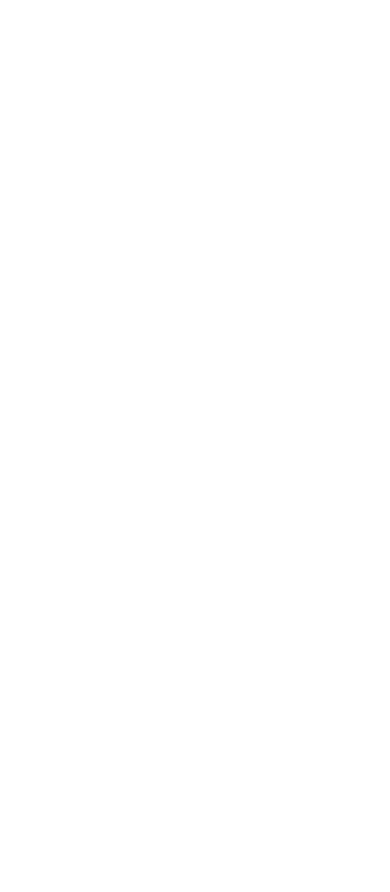
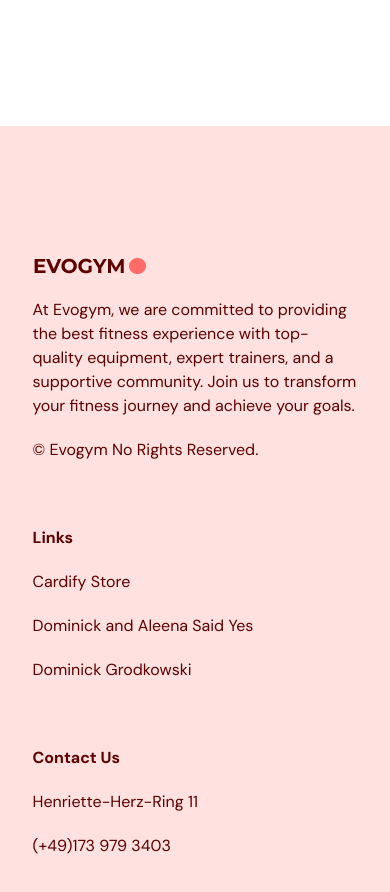
Before and after one commit to dominickgrodkowski/fitness-typescript, a React (Vite) app: page / in a window 390 px wide. Shown: the part 5753-6645 px from the top of the page. Before the commit the page ends 5879 px from the top, so only its background shows below. Built offline with nearby package versions, Linux system fonts and the light colour scheme.

Commit message:
feat: Add Footer component to App and update home page

```diff
--- a/src/App.tsx
+++ b/src/App.tsx
@@ -37,7 +37,7 @@
       <Benefits setSelectedPage={setSelectedPage} />
       <OurClasses setSelectedPage={setSelectedPage} />
       <ContactUs setSelectedPage={setSelectedPage} />
-
+      <Footer />
     </div>
   );
 }
--- /dev/null
+++ b/src/scenes/footer/index.tsx
@@ -0,0 +1,35 @@
+import Logo from "@/assets/Logo.png";
+const Footer = () => {
+return (
+    <footer className="bg-primary-100 py-16">
+        <div className="justify-content mx-auto w-5/6 gap-16 md:flex">
+            <div className="mt-16 basis-1/2 md:mt-0">
+                <img alt="logo" src={Logo} />
+                <p className="my-5">
+                    At Evogym, we are committed to providing the best fitness experience with top-quality equipment, expert trainers, and a supportive community. Join us to transform your fitness journey and achieve your goals.
+                </p>
+                <p>© Evogym No Rights Reserved.</p>
+            </div>
+            <div className="mt-16 basis-1/4 md:mt-0">
+                <h4 className="font-bold">Links</h4>
+                <div>
+                    <a href="https://cardify-store.de/" className="my-5 block">Cardify Store</a>
+                </div>
+                <div>
+                    <a href="http://dominickandaleenasaidyes.de/" className="my-5 block">Dominick and Aleena Said Yes</a>
+                </div>
+                <div>
+                    <a href="https://www.dominick-grodkowski.de/" className="my-5 block">Dominick Grodkowski</a>
+                </div>
+            </div>
+            <div className="mt-16 basis-1/4 md:mt-0">
+                <h4 className="font-bold">Contact Us</h4>
+                <p className="my-5">Henriette-Herz-Ring 11</p>
+                <p>(+49)173 979 3403</p>
+            </div>
+        </div>
+    </footer>
+);
+};
+
+export default Footer;
--- a/src/scenes/home/index.tsx
+++ b/src/scenes/home/index.tsx
@@ -4,7 +4,7 @@
 import HomePageText from "@/assets/HomePageText.png"; // Change  graphic text maybe
 import HomePageGraphic from "@/assets/HomePageGraphic.png";
 import SponsorRedBull from "@/assets/SponsorRedBull.png";
-import SponsorForbes from "@/assets/SponsorForbes.png";
+import SponsorDominick from "@/assets/SponsorDominick.png";
 import SponsorAverruncus from "@/assets/SponsorAverruncus.png";
 import AnchorLink from "react-anchor-link-smooth-scroll";
 import { motion } from "framer-motion";
@@ -89,7 +89,7 @@
           <div className="mx-auto w-5/6">
             <div className="flex w-3/5 items-center justify-between gap-8">
               <img alt="redbull-sponsor" src={SponsorRedBull} />
-              <img alt="forbes-sponsor" src={SponsorForbes} />
+              <img alt="Dominick-sponsor" src={SponsorDominick} />
               <img alt="Averruncus-sponsor" src={SponsorAverruncus} />
             </div>
           </div>
```
Also changed, not shown: src/assets/SponsorDominick.png (added), src/assets/SponsorForbes.png (deleted).
